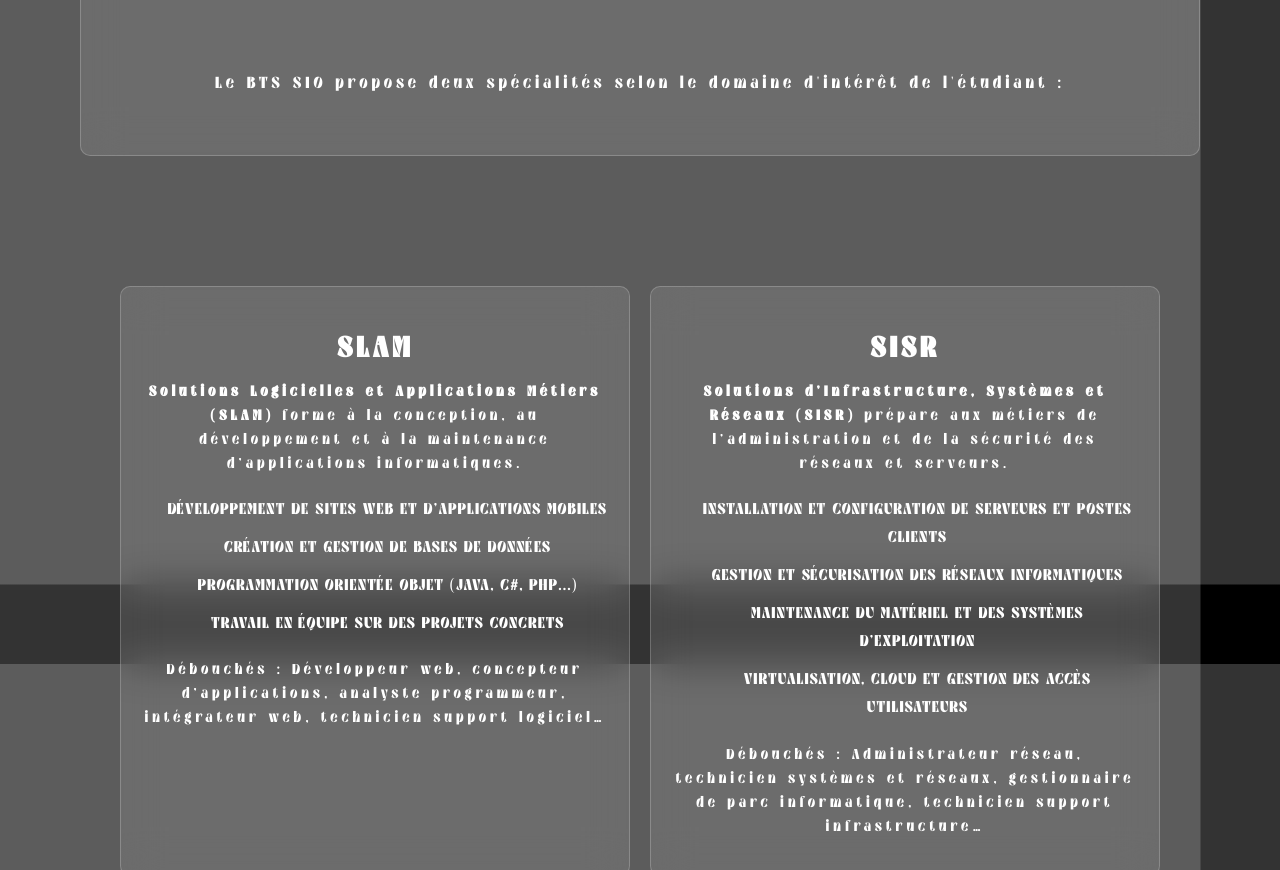
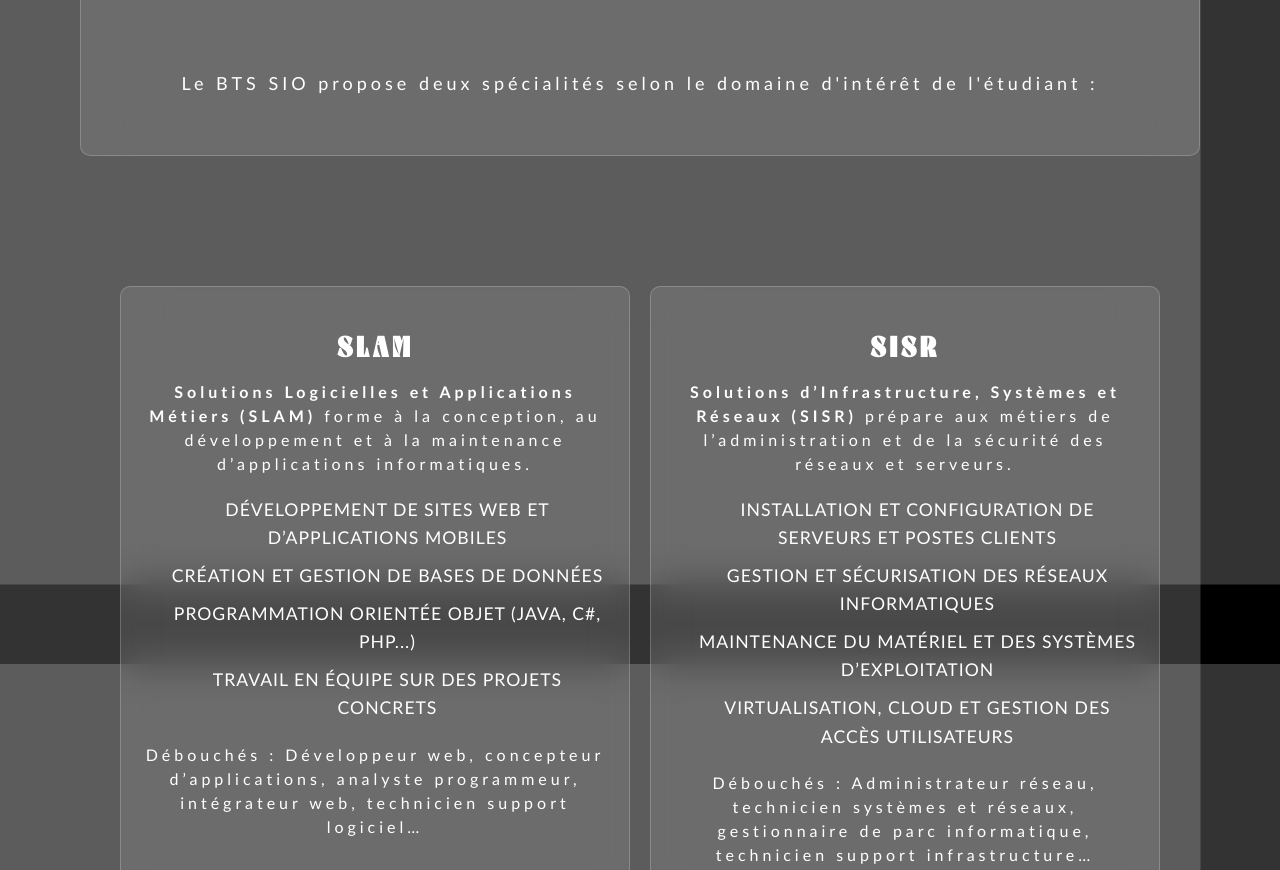
Before and after one commit to DVPSMLGBO/portfolio, a plain HTML site: page index.html in a window 1280 px wide. Shown: the part 1736-2606 px from the top of the page. Drawn offline with nearby package versions, Linux system fonts and the light colour scheme; a script that the page names is missing.

Commit message:
police modifier

```diff
--- a/body.css
+++ b/body.css
@@ -1,6 +1,7 @@
 @font-face {
   font-family: 'majestic-vision-font';
   src: url('./majestic-vision-font/MajesticVisionRegular-7O7Zl.ttf') format('truetype');
+
 }
 body, html {
   font-family: majestic-vision-font, sans-serif;
--- a/index.html
+++ b/index.html
@@ -94,7 +94,7 @@
     <div class="info">
         <h2 style="color: #fff;">SLAM</h2>
         <p style="color: #fff;"><strong>Solutions Logicielles et Applications Métiers (SLAM)</strong> forme à la conception, au développement et à la maintenance d’applications informatiques.</p>
-        <ul>
+        <ul style="font-family: 'Gill Sans', 'Gill Sans MT', Calibri, 'Trebuchet MS', sans-serif;">
             <li>Développement de sites web et d’applications mobiles</li>
             <li>Création et gestion de bases de données</li>
             <li>Programmation orientée objet (Java, C#, PHP...)</li>
@@ -106,7 +106,7 @@
     <div class="info">
         <h2 style="color: #fff;">SISR</h2>
         <p style="color: #fff;"><strong>Solutions d’Infrastructure, Systèmes et Réseaux (SISR)</strong> prépare aux métiers de l’administration et de la sécurité des réseaux et serveurs.</p>
-        <ul>
+        <ul style="font-family: 'Gill Sans', 'Gill Sans MT', Calibri, 'Trebuchet MS', sans-serif;">
             <li>Installation et configuration de serveurs et postes clients</li>
             <li>Gestion et sécurisation des réseaux informatiques</li>
             <li>Maintenance du matériel et des systèmes d’exploitation</li>
--- a/style.css
+++ b/style.css
@@ -1,4 +1,8 @@
+@font-face {
+  font-family: 'wolf';
+  src: url('./MANIFESTO.ttf') format('truetype');
 
+}
 
 /* Navigation avec icônes */
 nav a[data-image="./icon/home"]::before {
@@ -229,7 +233,9 @@ h1 + p, p + p {
   text-align: center;
   margin-bottom: 20px;
 }
-
+.box-pr p {
+  font-family: 'Gill Sans', 'Gill Sans MT', Calibri, 'Trebuchet MS', sans-serif;
+}
 .box-pr span {
   color: #fff;
 }
@@ -240,6 +246,9 @@ h1 + p, p + p {
   gap: 30px;
   margin-top: 40px;
   padding: 0 40px;
+}
+.bts-info p {
+  font-family: 'Gill Sans', 'Gill Sans MT', Calibri, 'Trebuchet MS', sans-serif;
 }
 
 .info {
```
Also changed, not shown: projet.html (+1 -1 lines), MANIFESTO.ttf (added).
